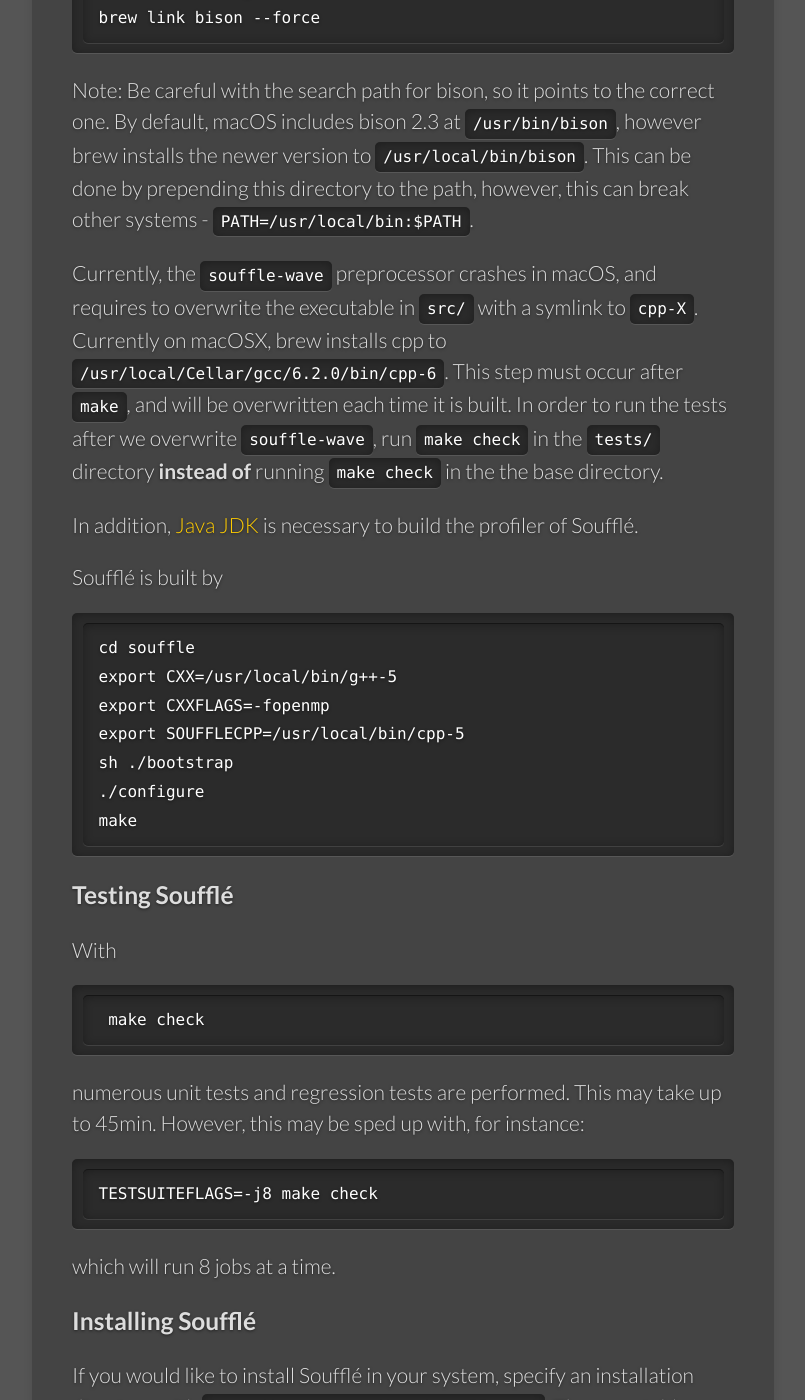
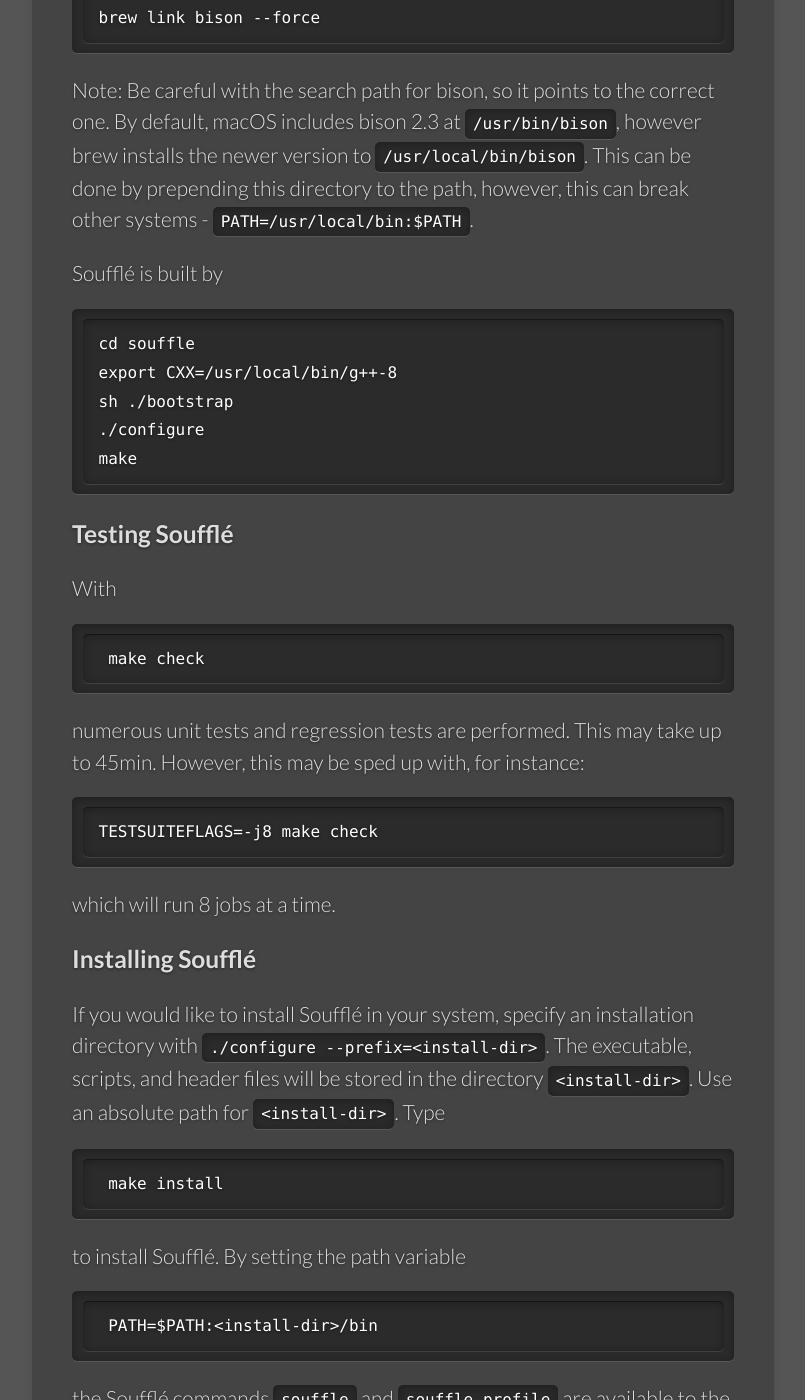
Before and after one commit to souffle-lang/souffle-lang.github.io, a Jekyll site: the page built from _docs/build.md, in a window 1280 px wide and 1400 px high, scrolled down 2081 px. Shown: the whole window, without its empty margins (139-944 px from the left). Built offline with Jekyll 4.4.1, drawn with Linux system fonts in a browser that asks for light colours; some of the changed text lies outside the part shown.

Commit message:
Update OSX instructions

````diff
--- a/_docs/build.md
+++ b/_docs/build.md
@@ -62,17 +62,11 @@ brew link bison --force
 
 Note: Be careful with the search path for bison, so it points to the correct one. By default, macOS includes bison 2.3 at `/usr/bin/bison`, however brew installs the newer version to `/usr/local/bin/bison`. This can be done by prepending this directory to the path, however, this can break other systems - `PATH=/usr/local/bin:$PATH`.
 
-Currently, the `souffle-wave` preprocessor crashes in macOS, and requires to overwrite the executable in `src/` with a symlink to `cpp-X`. Currently on macOSX, brew installs cpp to `/usr/local/Cellar/gcc/6.2.0/bin/cpp-6`. This step must occur after `make`, and will be overwritten each time it is built. In order to run the tests after we overwrite `souffle-wave`, run `make check` in the `tests/` directory **instead of** running `make check` in the the base directory.
-
-In addition, [Java JDK](https://java.com/en/download/) is necessary to build the profiler of Soufflé.
-
 Soufflé is built by
 
 ```
 cd souffle
-export CXX=/usr/local/bin/g++-5
-export CXXFLAGS=-fopenmp
-export SOUFFLECPP=/usr/local/bin/cpp-5
+export CXX=/usr/local/bin/g++-8
 sh ./bootstrap
 ./configure
 make
````
Also changed, not shown: other parts of _docs/build.md (+1 -1 lines).
